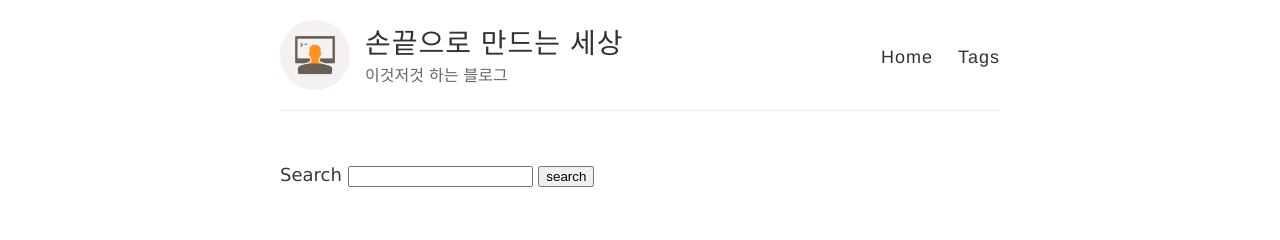
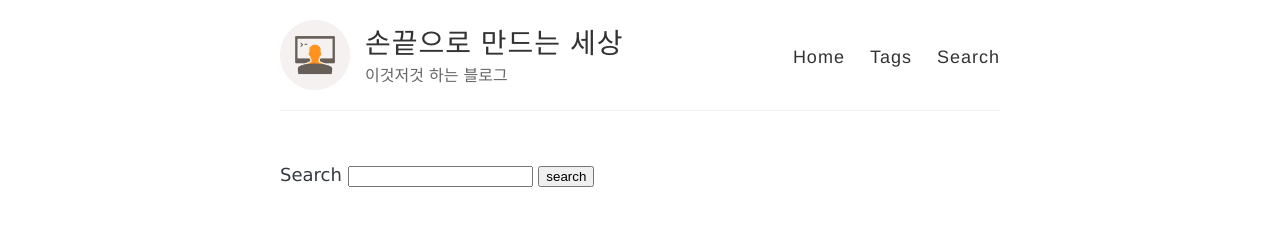
Before and after one commit to inasie/inasie.github.io, a Jekyll site: the page built from search/index.html, in a window 1280 px wide. Shown: the top 240 px of the page. Built offline with Jekyll 4.4.1, drawn with Linux system fonts in a browser that asks for light colours; nearby versions of some CDN libraries.

Commit message:
add search menu

```diff
--- a/_config.yml
+++ b/_config.yml
@@ -16,6 +16,8 @@ navigation:
     url: /
   - name: Tags
     url: /tags
+  - name: Search
+    url: /search
   # - name: Archive
   #   url: /archive
   # - name: Theme
--- a/search/index.html
+++ b/search/index.html
@@ -1,5 +1,7 @@
 ---
 layout: search
+title: Search
+permalink: /search/
 ---
 
 <form action="{{ site.baseurl }}/search/index.html" method="get">
```
